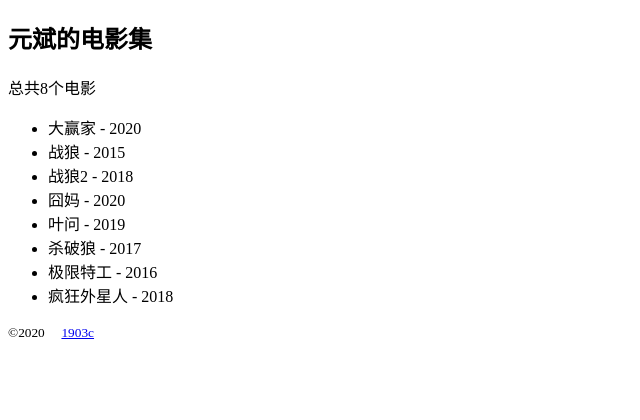
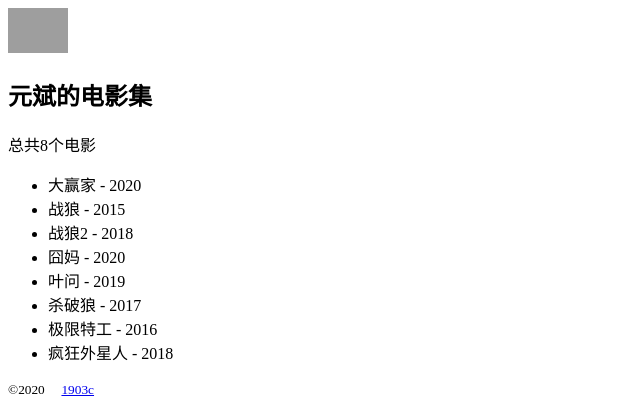
Before and after one commit to yuanbin1111/flaskweb, a Flask app: page / in a window 1280 px wide. Shown: the top 420 px of the page, without its empty margins (0-640 px from the left). Run offline with Flask 2, Linux system fonts and the light colour scheme; grey boxes are pictures that could not be loaded.

Commit message:
添加样式

```diff
--- /dev/null
+++ b/watchlist/static/css/style.css
@@ -0,0 +1,3 @@
+.avatar{
+    width: 60px;
+}
--- a/watchlist/templates/index.html
+++ b/watchlist/templates/index.html
@@ -4,8 +4,10 @@
     <meta charset="UTF-8">
     <meta name="viewport" content="width=device-width, initial-scale=1.0">
     <title>{{ name }}的电影集</title>
+    <link rel="stylesheet" href="{{ url_for('static',filename='css/style.css') }}">
 </head>
 <body>
+    <img src="{{ url_for('static',filename='images/ym.jpg ') }}" alt="头像" class='avatar'>
     <h2>{{ name }}的电影集</h2>
     {# 长度过滤器 #}
     <p>总共{{ movies|length }}个电影</p>
```
Also changed, not shown: watchlist/static/images/ym.jpg (added).
